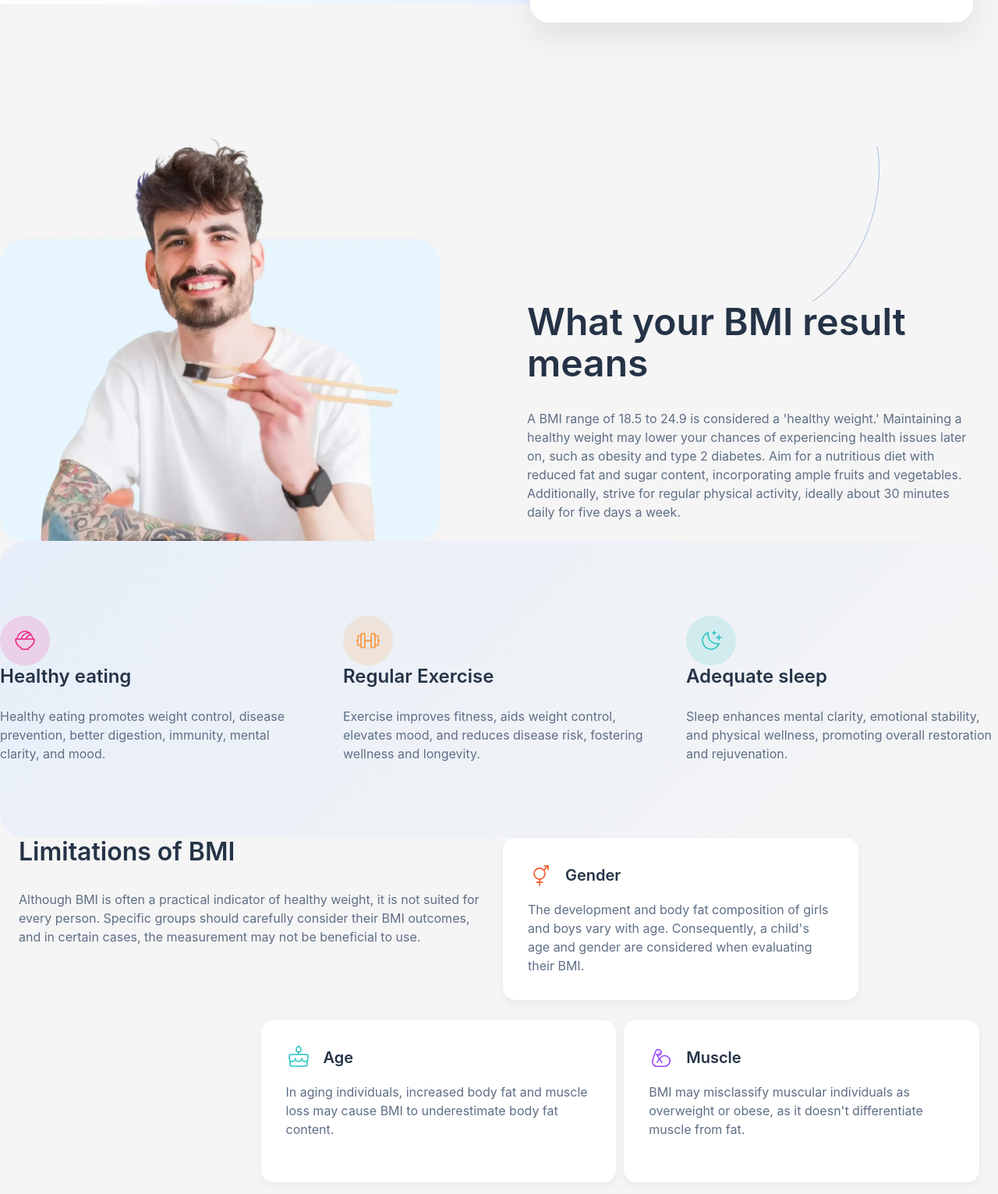
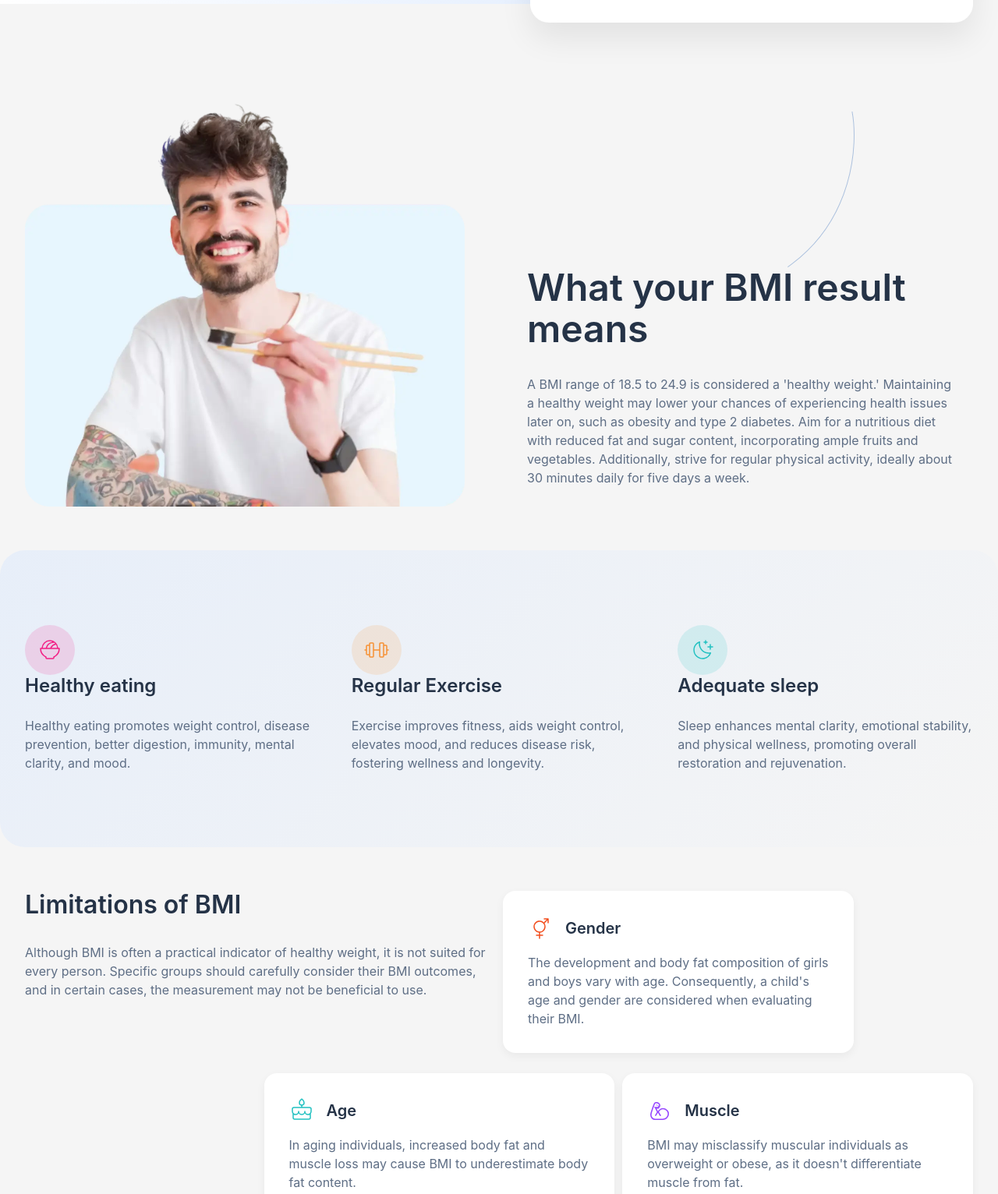
Before and after one commit to Gabriel707Alves/BMI-Calculator, a plain HTML site: page index.html in a window 1280 px wide. Shown: the part 755-2287 px from the top of the page at 78% size. Drawn offline with Linux system fonts and the light colour scheme.

Commit message:
style: improve section spacing and page padding
Added new CSS variables for section gap and page padding. Updated layout properties for various containers to improve responsiveness and alignment.

```diff
--- a/assets/style.css
+++ b/assets/style.css
@@ -20,6 +20,9 @@
     --spacing-1300: 104px;
     --spacing-1600: 128px;
     --spacing-1800: 144px;
+
+    --section-gap: 56px;
+    --page-padding: 24px;
 
     --white: #FFFFFF;
 
@@ -235,7 +238,10 @@ button:active { transform: translateY(0); }
 
 /* YOUR RESULTS */
 .your-results {
-    margin-bottom: var(--spacing-600);
+    width: 100%;
+    max-width: 1300px;
+    margin: var(--section-gap) auto;
+    padding-inline: var(--page-padding);
     display: flex;
     flex-direction: column;
     gap: var(--spacing-600);
@@ -263,12 +269,15 @@ button:active { transform: translateY(0); }
 
     img {
         width: 100%;
+        border-radius: 24px;
     }
 }
 
 /* TIPS */
 .tips-container {
     padding: var(--spacing-600) var(--spacing-300);
+    max-width: 1300px;
+    margin: var(--section-gap) var(--page-padding);
     display: flex;
     flex-direction: column;
     gap: var(--spacing-500);
@@ -294,9 +303,9 @@ button:active { transform: translateY(0); }
 }
 
 .limitations {
-    padding: 0px var(--spacing-300);
-
-
+    max-width: 1300px;
+    margin: var(--section-gap) auto 0;
+    padding: 0 var(--page-padding) var(--section-gap);
 }
 
 .limitations-icon-container {
@@ -345,6 +354,10 @@ button:active { transform: translateY(0); }
 /* TABLET */
 @media (min-width: 768px) {
 
+    :root {
+        --page-padding: 32px;
+    }
+
     .main-calculator-content {
         max-width: 800px;
         margin: auto;
@@ -386,11 +399,10 @@ button:active { transform: translateY(0); }
     }
 
     .your-results {
-        margin-top: var(--spacing-1300);
+        margin: var(--section-gap) auto;
         gap: var(--spacing-300);
         display: grid;
         grid-template-columns: repeat(2, 1fr);
-        margin-right: var(--spacing-500);
         align-items: center;
     }
 
@@ -404,6 +416,7 @@ button:active { transform: translateY(0); }
 
     .tips-container {
         padding: var(--spacing-700) var(--spacing-500);
+        margin: var(--section-gap) var(--page-padding);
     }
 
     .card-container {
@@ -419,7 +432,6 @@ button:active { transform: translateY(0); }
 
     .limitations {
         display: grid;
-
         grid-template-columns: 1fr 1fr;
     }
 
@@ -480,9 +492,8 @@ button:active { transform: translateY(0); }
 
     .your-results {
         max-width: 1300px;
-        margin: auto;
+        margin: var(--section-gap) auto;
         align-items: center;
-        margin-top: 100px;
     }
 
     .results-container {
@@ -505,9 +516,9 @@ button:active { transform: translateY(0); }
     }
 
     .tips-container {
-        padding: var(--spacing-1200) 0;
+        padding: var(--spacing-1200) var(--spacing-400);
         max-width: 1300px;
-        margin: auto;
+        margin: var(--section-gap) auto;
         display: grid;
         grid-template-columns: repeat(auto-fit, minmax(280px, 1fr));
     }
@@ -529,8 +540,8 @@ button:active { transform: translateY(0); }
     ". area-6 area-6 area-6 area-5 area-5 area-5 .";
         gap: 10px;
         max-width: 1300px;
-        margin: auto;
-        padding-bottom: var(--spacing-1200);
+        margin: var(--section-gap) auto 0;
+        padding-bottom: var(--section-gap);
     }
 
     .intro{
```
